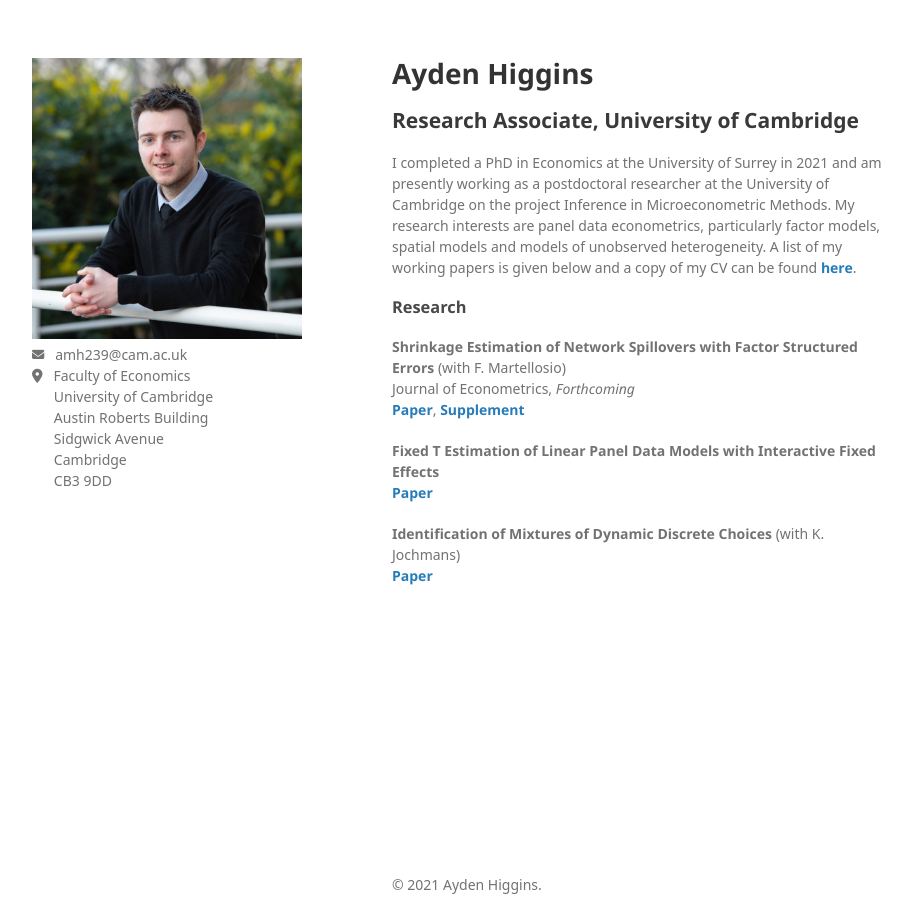
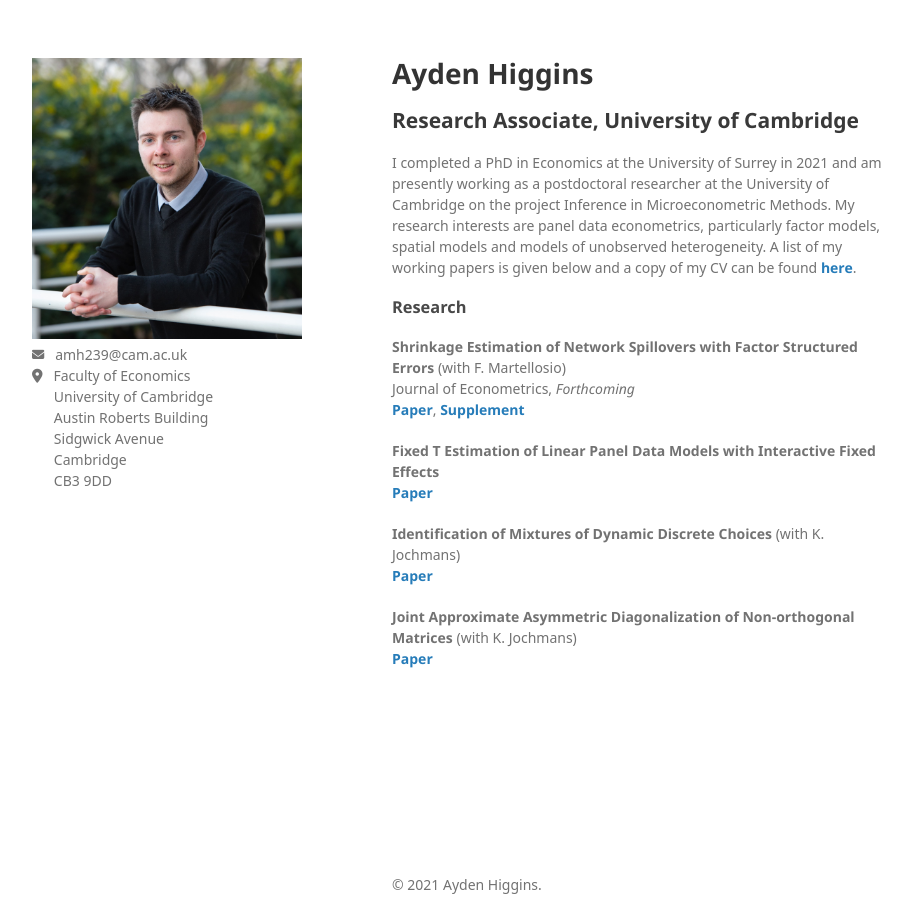
Before and after one commit to Tokkita/Tokkita.github.io, a Jekyll site: the page built from index.md, in a window 1280 px wide. Shown: the whole page, without its empty margins (178-1090 px from the left). Built offline with Jekyll 4.4.1, drawn with Linux system fonts in a browser that asks for light colours; nearby versions of some CDN libraries; some web fonts are replaced; our own code applies the rules of GitHub Pages for plain Markdown files.

Commit message:
Update index.md

```diff
--- a/index.md
+++ b/index.md
@@ -11,3 +11,5 @@ Cambridge on the project Inference in Microeconometric Methods. My research inte
 <b> Fixed T Estimation of Linear Panel Data Models with Interactive Fixed Effects </b> <br> <strong><a href="{{ FTIFE.pdf | prepend: '/assets/pdf/FTIFE/FTIFE.pdf' | relative_url | download }}">Paper</a></strong>
 
 <b> Identification of Mixtures of Dynamic Discrete Choices </b> (with K. Jochmans) <br> <strong><a href="{{ Mixture.pdf | prepend: '/assets/pdf/Mixture/Mixture.pdf' | relative_url | download }}">Paper</a></strong>
+
+<b> Joint Approximate Asymmetric Diagonalization of Non-orthogonal Matrices </b> (with K. Jochmans) <br> <strong><a href="{{ JASYD.pdf | prepend: '/assets/pdf/JASYD/JASYD.pdf' | relative_url | download }}">Paper</a></strong>
```
